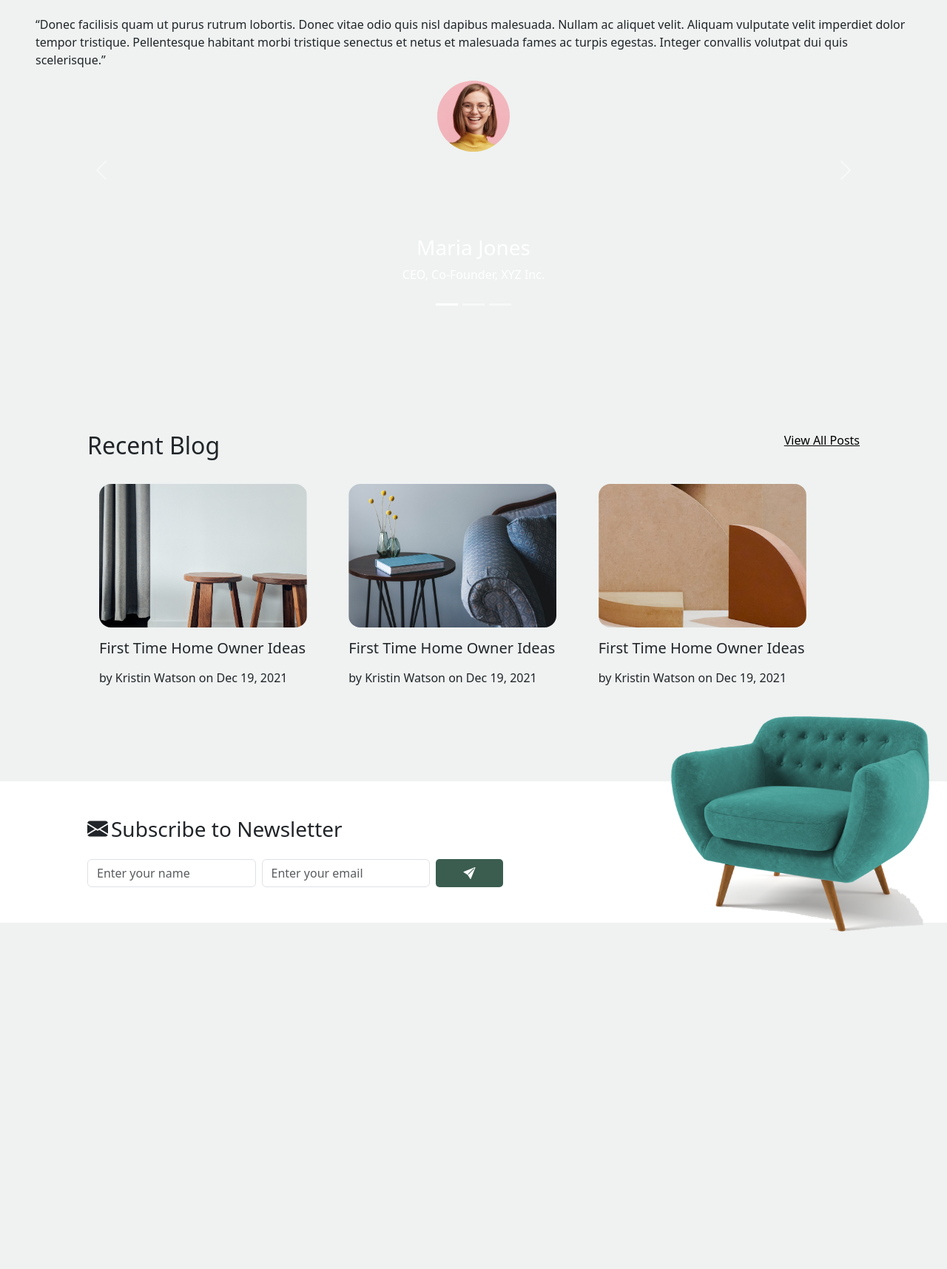
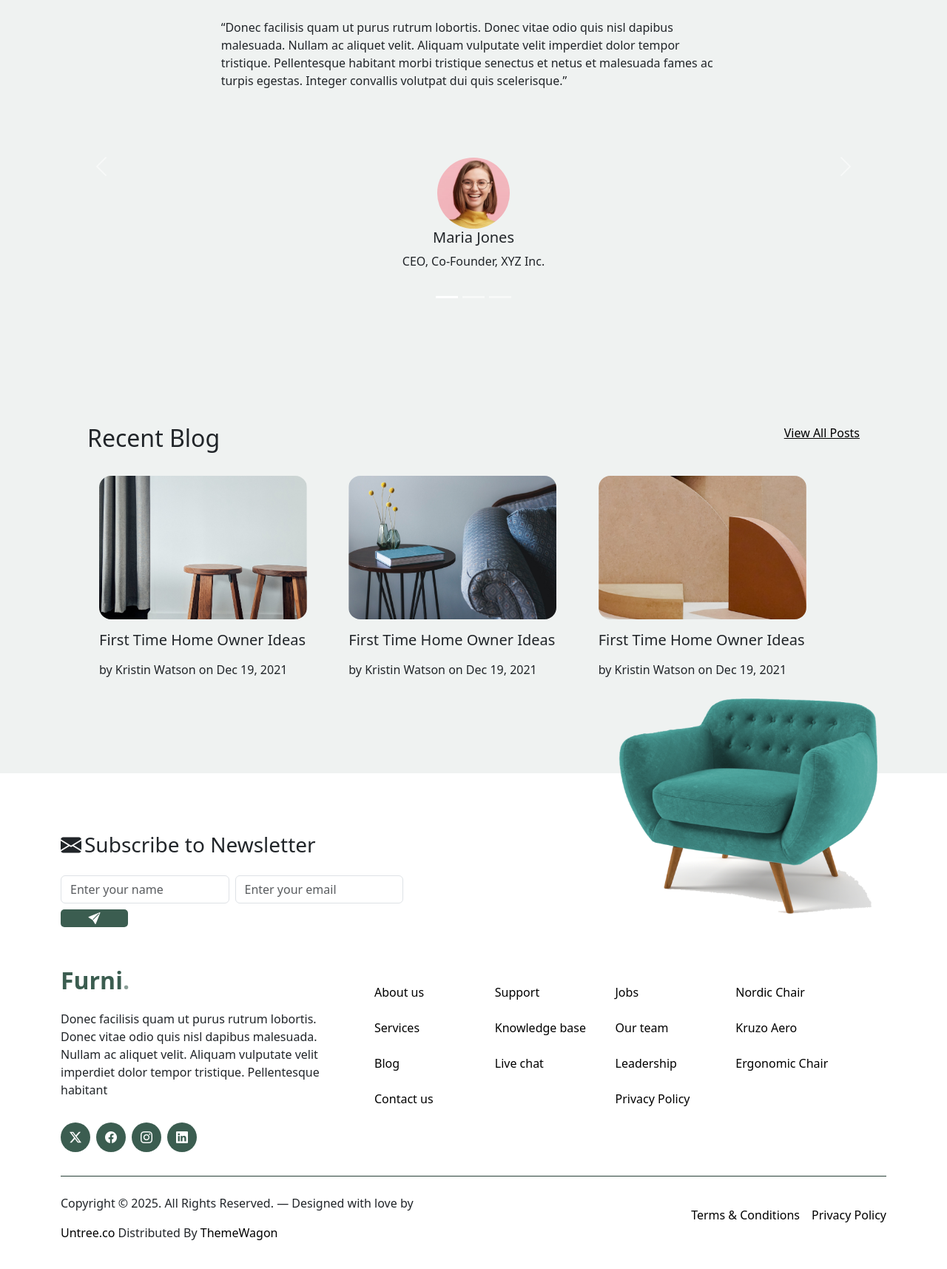
Before and after one commit to tareqthrwat/Final1, a plain HTML site: page index.html in a window 1280 px wide. Shown: the part 2758-4473 px from the top of the page at 74% size. Before the commit the page ends 4036 px from the top, so only its background shows below. Drawn offline with nearby package versions, Linux system fonts and the light colour scheme.

Commit message:
Beforelast

```diff
--- a/css/index.css
+++ b/css/index.css
@@ -329,9 +329,7 @@ nav {
 }
 
 #section6 {
-    #Carousel {
-        height: 418px;
-
+    .slide {
         img {
             border-radius: 50%;
         }
@@ -382,24 +380,113 @@ nav {
 }
 
 footer {
+    padding: 80px 0;
     background-color: #FFFFFF;
-    position: relative;
-    #input{
-        button{
+
+
+    #input {
+        button {
             border: 0;
             background-color: #3b5d50;
             color: white;
             border-radius: 5px;
-            &:hover{
+
+            &:hover {
                 background-color: #294138;
             }
         }
     }
-    img{
-        width: 380px;
-        max-width: 80%;
+
+    .img {
         position: absolute;
-        top: -107px;
+        top: -200px;
         right: 10px;
+        z-index: 1;
+
+        img {
+            width: 380px;
+            max-width: 100%;
+
+        }
+
+        @media screen and (max-width: 767px) {
+            top: -149px;
+
+            img {
+                width: 203px;
+            }
+        }
+
+        @media screen and (min-width:768px) and (max-width:992px) {
+            img{
+                width: 291px;
+            }
+        }
+    }
+
+    #logo {
+        font-size: 32px;
+        font-weight: 600;
+        text-decoration: none;
+        color: #3b5d50;
+
+        span {
+            color: #899e96;
+        }
+    }
+
+    .icon-link {
+        button {
+            display: flex;
+            align-items: center;
+            justify-content: center;
+            width: 40px;
+            height: 40px;
+            border: 0;
+            border-radius: 50%;
+            background-color: #3b5d50;
+            color: #FFFFFF;
+
+            &:hover {
+                background-color: #2f2f2f;
+            }
+        }
+    }
+
+    #link {
+
+        a {
+            text-decoration: none;
+            color: black;
+
+            &:hover {
+                color: rgb(80, 78, 78);
+            }
+        }
+    }
+
+    .spes {
+        margin-top: 2rem;
+        height: 1px;
+        background-color: #294138;
+    }
+
+    #foot {
+        a {
+            text-decoration: none;
+            color: black;
+
+            &:hover {
+                color: rgb(80, 78, 78);
+            }
+        }
+    }
+
+    @media screen and (max-width: 992px) {
+        footer {
+            display: flex;
+            flex-direction: column;
+        }
+
     }
 }
--- a/index.html
+++ b/index.html
@@ -52,6 +52,7 @@
                 <div class="d-none col-md-2 d-md-flex align-items-center justify-content-around h-100" id="icon">
                     <i class="bi bi-person"></i>
                     <i class="bi bi-cart3"></i>
+                </div>
             </div>
         </div>
     </nav>
@@ -313,60 +314,80 @@
                 <h2>Testimonials</h2>
             </div>
         </div>
-        <div id="carouselExampleCaptions " class="carousel slide">
+        <div class=" slide">
+            <div id="carouselExampleIndicators" class="carousel slide">
                 <div class="carousel-indicators">
-                <button type="button" data-bs-target="#carouselExampleCaptions" data-bs-slide-to="0" class="active"
-                    aria-current="true" aria-label="Slide 1"></button>
-                <button type="button" data-bs-target="#carouselExampleCaptions" data-bs-slide-to="1"
+                    <button type="button" data-bs-target="#carouselExampleIndicators" data-bs-slide-to="0"
+                        class="active" aria-current="true" aria-label="Slide 1"></button>
+                    <button type="button" data-bs-target="#carouselExampleIndicators" data-bs-slide-to="1"
                         aria-label="Slide 2"></button>
-                <button type="button" data-bs-target="#carouselExampleCaptions" data-bs-slide-to="2"
+                    <button type="button" data-bs-target="#carouselExampleIndicators" data-bs-slide-to="2"
                         aria-label="Slide 3"></button>
                 </div>
-            <div class="carousel-inner  " id="Carousel">
-                <div class="carousel-item active col-12 h-100 d-flex flex-column align-items-center  ">
-                    <p>“Donec facilisis quam ut purus rutrum lobortis. Donec vitae odio quis nisl dapibus malesuada.
-                        Nullam ac aliquet velit. Aliquam vulputate velit imperdiet dolor tempor tristique.
-                        Pellentesque habitant morbi tristique senectus et netus et malesuada fames ac turpis
-                        egestas. Integer convallis volutpat dui quis scelerisque.”</p>
-                    <img src="./photo/person-1.png" class="d-block col-1" alt="...">
-                    <div class="carousel-caption d-none d-md-block">
-                        <h3>Maria Jones</h3>
-                        <p>CEO, Co-Founder, XYZ Inc.</p>
+                <div class="carousel-inner">
+                    <div class="carousel-item active">
+                        <div class="col-12 d-flex flex-column align-items-center justify-content-between gap-5">
+                            <div class="col-7 d-flex p-1 mb-4">
+                                <p>“Donec facilisis quam ut purus rutrum lobortis. Donec vitae odio quis
+                                    nisl dapibus
+                                    malesuada. Nullam ac aliquet velit. Aliquam vulputate velit imperdiet dolor tempor
+                                    tristique. Pellentesque habitant morbi tristique senectus et netus et malesuada
+                                    fames ac
+                                    turpis egestas. Integer convallis volutpat dui quis scelerisque.”</p>
                             </div>
-                </div>
-                <div class="carousel-item  col-12" id="Carousel">
-                    <p>“Donec facilisis quam ut purus rutrum lobortis. Donec vitae odio quis nisl dapibus malesuada.
-                        Nullam ac aliquet velit. Aliquam vulputate velit imperdiet dolor tempor tristique.
-                        Pellentesque habitant morbi tristique senectus et netus et malesuada fames ac turpis
-                        egestas. Integer convallis volutpat dui quis scelerisque.”</p>
-                    <img src="./photo/person-1.png" class="d-block col-1" alt="...">
-                    <div class="carousel-caption d-none d-md-block">
-                        <h3>Maria Jones</h3>
-                        <p>CEO, Co-Founder, XYZ Inc.</p>
-                    </div>
-                </div>
-                <div class="carousel-item  col-12" id="Carousel">
-                    <p>“Donec facilisis quam ut purus rutrum lobortis. Donec vitae odio quis nisl dapibus malesuada.
-                        Nullam ac aliquet velit. Aliquam vulputate velit imperdiet dolor tempor tristique.
-                        Pellentesque habitant morbi tristique senectus et netus et malesuada fames ac turpis
-                        egestas. Integer convallis volutpat dui quis scelerisque.”</p>
-                    <img src="./photo/person-1.png" class="d-block col-1" alt="...">
-                    <div class="carousel-caption d-none d-md-block">
-                        <h3>Maria Jones</h3>
+                            <div class="mb-5 col-12 d-flex flex-column align-items-center">
+                                <img src="./photo/person-1.png" alt="" class="col-1">
+                                <h5>Maria Jones</h5>
                                 <p>CEO, Co-Founder, XYZ Inc.</p>
                             </div>
                         </div>
                     </div>
-            <button class="carousel-control-prev" type="button" data-bs-target="#carouselExampleCaptions"
+                    <div class="carousel-item">
+                        <div class="col-12 d-flex flex-column align-items-center justify-content-between gap-5">
+                            <div class="col-7 d-flex p-1 mb-4">
+                                <p>“Donec facilisis quam ut purus rutrum lobortis. Donec vitae odio quis
+                                    nisl dapibus
+                                    malesuada. Nullam ac aliquet velit. Aliquam vulputate velit imperdiet dolor tempor
+                                    tristique. Pellentesque habitant morbi tristique senectus et netus et malesuada
+                                    fames ac
+                                    turpis egestas. Integer convallis volutpat dui quis scelerisque.”</p>
+                            </div>
+                            <div class="mb-5 col-12 d-flex flex-column align-items-center">
+                                <img src="./photo/person-1.png" alt="" class="col-1">
+                                <h5>Maria Jones</h5>
+                                <p>CEO, Co-Founder, XYZ Inc.</p>
+                            </div>
+                        </div>
+                    </div>
+                    <div class="carousel-item">
+                        <div class="col-12 d-flex flex-column align-items-center justify-content-between gap-5">
+                            <div class="col-7 d-flex p-1 mb-4">
+                                <p>“Donec facilisis quam ut purus rutrum lobortis. Donec vitae odio quis
+                                    nisl dapibus
+                                    malesuada. Nullam ac aliquet velit. Aliquam vulputate velit imperdiet dolor tempor
+                                    tristique. Pellentesque habitant morbi tristique senectus et netus et malesuada
+                                    fames ac
+                                    turpis egestas. Integer convallis volutpat dui quis scelerisque.”</p>
+                            </div>
+                            <div class="mb-5 col-12 d-flex flex-column align-items-center">
+                                <img src="./photo/person-1.png" alt="" class="col-1">
+                                <h5>Maria Jones</h5>
+                                <p>CEO, Co-Founder, XYZ Inc.</p>
+                            </div>
+                        </div>
+                    </div>
+                </div>
+                <button class="carousel-control-prev" type="button" data-bs-target="#carouselExampleIndicators"
                     data-bs-slide="prev">
                     <span class="carousel-control-prev-icon" aria-hidden="true"></span>
                     <span class="visually-hidden">Previous</span>
                 </button>
-            <button class="carousel-control-next" type="button" data-bs-target="#carouselExampleCaptions"
+                <button class="carousel-control-next" type="button" data-bs-target="#carouselExampleIndicators"
                     data-bs-slide="next">
                     <span class="carousel-control-next-icon" aria-hidden="true"></span>
                     <span class="visually-hidden">Next</span>
                 </button>
+            </div>
         </div>
     </section>
     <section class="col-12 p-lg-5" id="section7">
@@ -396,59 +417,88 @@
             </div>
         </div>
     </section>
-    <footer class="col-12 ">
-        <div class="container p-lg-5">
-            <div class="col-12 d-flex">
+    <footer class="col-12  ">
+        <div class="container position-relative ">
+            <div class=" img">
+                <img src="./photo/sofa.png" alt="" class="">
+            </div>
+            <div class="col-12 d-flex mb-5">
                 <div>
                     <h3 class="d-flex gap-1">
                         <i class="bi bi-envelope-fill"></i>
                         <p>Subscribe to Newsletter</p>
                     </h3>
-                    <div class="d-flex col-lg-12 gap-2" id="input">
-                        <div class="col-5">
+                    <div class="d-flex col-lg-12 gap-2 flex-wrap" id="input">
+                        <div class="col-lg-5">
                             <input type="text" class="form-control " id="floatingInput" placeholder="Enter your name">
                         </div>
-                        <div class="col-5">
+                        <div class="col-lg-5">
                             <input type="email" class="form-control " id="floatingInput" placeholder="Enter your email">
                         </div>
-                        <button class="col-2"><i class="bi bi-send-fill"></i></button>
+                        <button class=" col-3 col-lg-2"><i class="bi bi-send-fill"></i></button>
                     </div>
                 </div>
-                    <img src="./photo/sofa.png" alt="" class="">
+
             </div>
-            <div>
-
+            <div class="col-12 d-flex flex-wrap gap-lg-5">
+                <div class="col-12 col-lg-4 d-flex flex-column gap-3 ">
+                    <a href="#" class="d-flex align-items-center " id="logo">
+                        Furni
+                        <span class=" ">.</span>
+                    </a>
+                    <p>Donec facilisis quam ut purus rutrum lobortis. Donec vitae odio quis nisl dapibus malesuada.
+                        Nullam ac aliquet velit. Aliquam vulputate velit imperdiet dolor tempor tristique. Pellentesque
+                        habitant</p>
+                    <div class="icon-link d-flex gap-2">
+                        <button><i class="bi bi-twitter-x"></i></button>
+                        <button><i class="bi bi-facebook"></i></button>
+                        <button><i class="bi bi-instagram"></i></button>
+                        <button><i class="bi bi-linkedin"></i></button>
+                    </div>
+                </div>
+                <!-- link footer -->
+                <div class="col-12 col-lg-7 mt-4 d-flex flex-wrap " id="link">
+                    <div class="col-6 col-lg-3 d-flex flex-column gap-4 p-1">
+                        <a href="#">About us</a>
+                        <a href="#">Services</a>
+                        <a href="#">Blog</a>
+                        <a href="#">Contact us</a>
+                    </div>
+                    <div class="col-6 col-lg-3 d-flex flex-column gap-4  p-1 ">
+                        <a href="#">Support</a>
+                        <a href="#">Knowledge base</a>
+                        <a href="#">Live chat</a>
+                    </div>
+                    <div class="col-6 col-lg-3  d-flex flex-column gap-4  p-1">
+                        <a href="#">Jobs</a>
+                        <a href="#">Our team</a>
+                        <a href="#">Leadership</a>
+                        <a href="#">Privacy Policy</a>
+                    </div>
+                    <div class="col-6 col-lg-3  d-flex flex-column gap-4  p-1 ">
+                        <a href="#">Nordic Chair</a>
+                        <a href="#">Kruzo Aero</a>
+                        <a href="#">Ergonomic Chair</a>
+                    </div>
+                </div>
+            </div>
+            <div class="col-12 spes"></div>
+            <div class="col-12 d-flex flex-wrap align-items-center justify-content-between" id="foot">
+                <div class="col-lg-6 mt-4">
+                    <p>Copyright © 2025. All Rights Reserved. — Designed with love by </p>
+                    <p><a href="#">Untree.co</a> Distributed By <a href="#">ThemeWagon</a></p>
+                </div>
+                <div class="col-lg-6 d-flex justify-content-end gap-3">
+                    <a href="#">Terms & Conditions</a>
+                    <a href="#">Privacy Policy</a>
+                </div>
             </div>
         </div>
     </footer>
 
 
 
-    <!-- link footer -->
-    <!-- <div class="d-flex p-3 col-lg-8 mt-5" id="link">
-        <div class="col-lg-3 d-flex flex-column gap-4">
-            <a href="#">About us</a>
-            <a href="#">Services</a>
-            <a href="#">Blog</a>
-            <a href="#">Contact us</a>
-        </div>
-        <div class="col-lg-3 d-flex flex-column gap-4">
-            <a href="#">Support</a>
-            <a href="#">Knowledge base</a>
-            <a href="#">Live chat</a>
-        </div>
-        <div class="col-lg-3  d-flex flex-column gap-4">
-            <a href="#">Jobs</a>
-            <a href="#">Our team</a>
-            <a href="#">Leadership</a>
-            <a href="#">Privacy Policy</a>
-        </div>
-        <div class="col-lg-3  d-flex flex-column gap-4">
-            <a href="#">Nordic Chair</a>
-            <a href="#">Kruzo Aero</a>
-            <a href="#">Ergonomic Chair</a>
-        </div>
-    </div> -->
+
 
 
 
```
Lines whose indentation alone changed are shown as unchanged.
